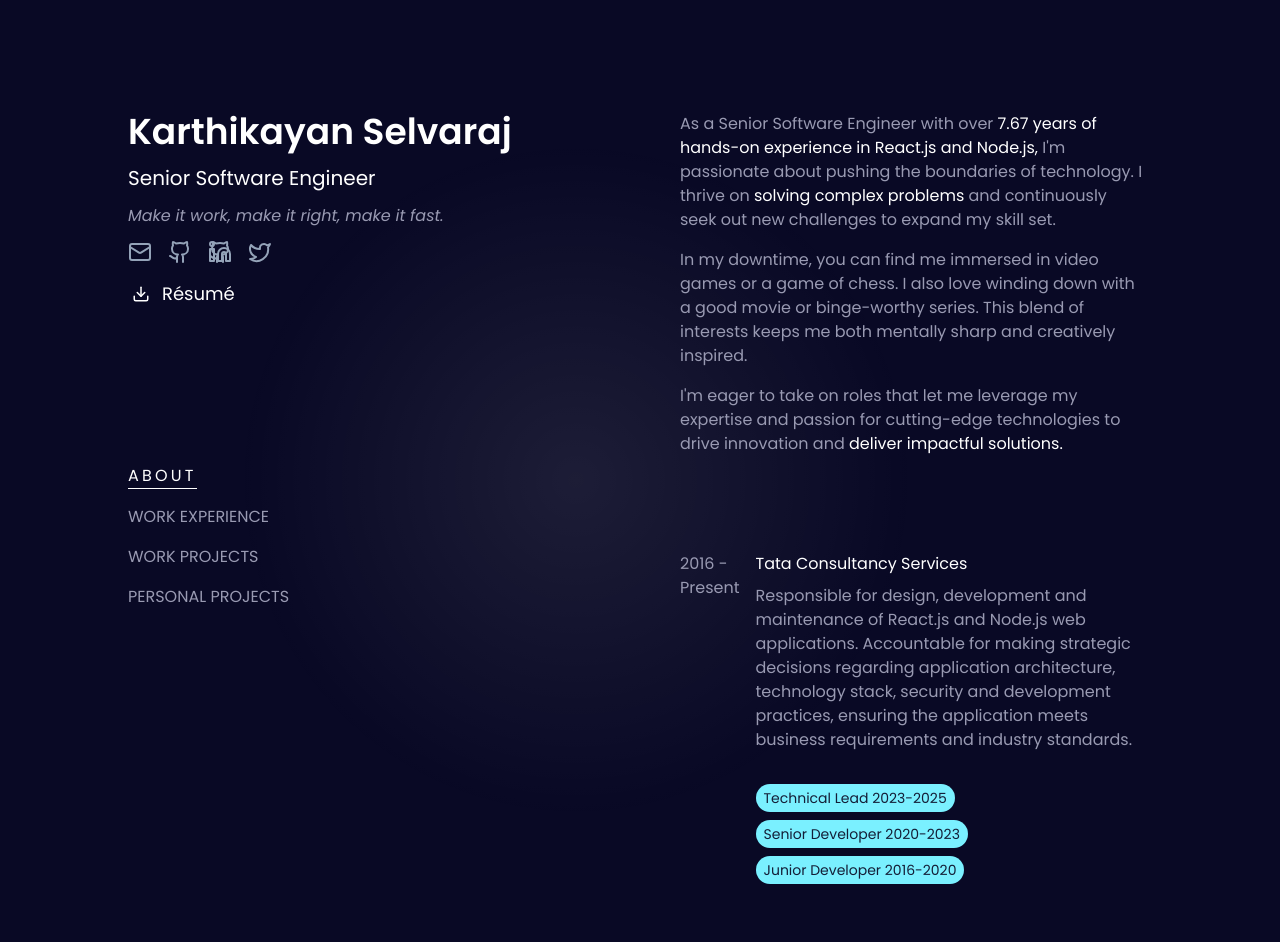
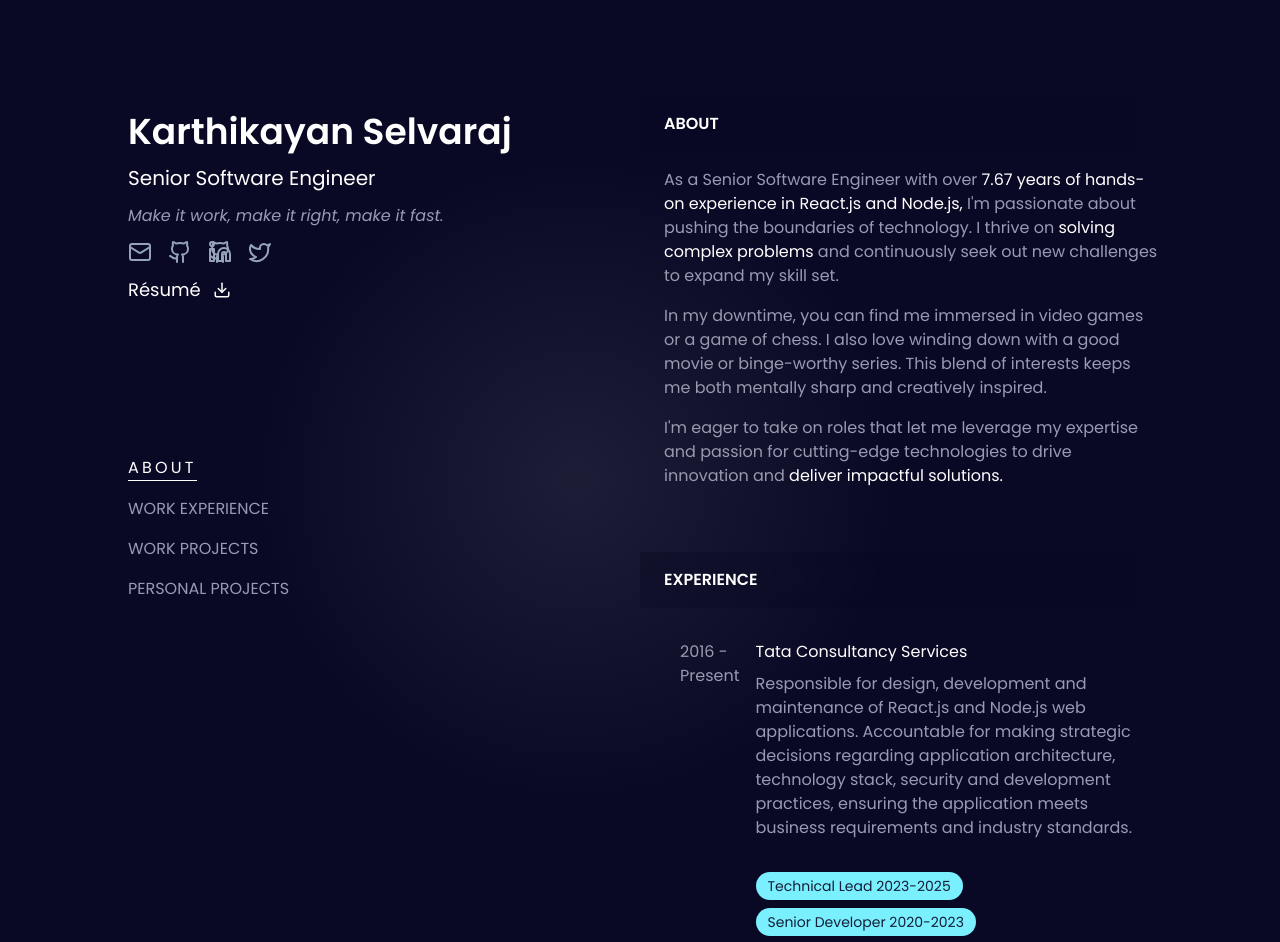
Before and after one commit to skarthikayan/karthikayan.in, a React (Vite) app: page / in a window 1280 px wide. Shown: the top 942 px of the page. Built offline with nearby package versions, Linux system fonts and the light colour scheme.

Commit message:
feat: updated resume fix: css padding for tags update: added section title for web view

```diff
--- a/src/components/About.jsx
+++ b/src/components/About.jsx
@@ -17,9 +17,9 @@ function About() {
       animate={{ y: 0, opacity: 1 }}
       transition={{ duration: 0.5 }}
       id="about"
-      className="flex items-start justify-start flex-col gap-4 mb-16 p-4"
+      className="lg:p-0 p-4 flex items-start justify-start flex-col gap-4 mb-16"
     >
-      <div className="lg:hidden w-[calc(100vw-1rem)] px-6 py-4 sticky top-0 backdrop-blur -ml-6">
+      <div className="lg:w-full w-[calc(100vw-1rem)] px-6 py-4 sticky top-0 backdrop-blur bg-primaryTransparent -ml-6">
         <h2 className="font-bold text-textTitle">ABOUT</h2>
       </div>
       <p className="text-left">
--- a/src/components/Experience.jsx
+++ b/src/components/Experience.jsx
@@ -21,7 +21,7 @@ function Experience() {
       id="experience"
       className="flex items-start justify-start flex-col gap-4 mb-16 p-4 lg:p-0"
     >
-      <div className="lg:hidden w-[calc(100vw-1rem)] px-6 py-4 sticky top-0 backdrop-blur -ml-6">
+      <div className="lg:w-full w-[calc(100vw-1rem)] px-6 py-4 sticky top-0 backdrop-blur bg-primaryTransparent  -ml-6">
         <h2 className="font-bold text-textTitle">EXPERIENCE</h2>
       </div>
       <div>
--- a/src/components/Header.jsx
+++ b/src/components/Header.jsx
@@ -117,18 +117,31 @@ function Header({ activeSection }) {
           </motion.a>
         ))}
       </div>
+      <div className="flex items-center mt-3">
         <motion.a
           initial={{ y: 30, opacity: 0 }}
           animate={{ y: 0, opacity: 1 }}
           transition={{ duration: 0.5, delay: 1.5 }}
-        className="p-1 mt-3 flex text-textTitle cursor-pointer text-lg items-center"
+          className="flex text-textTitle cursor-pointer text-lg items-center hover:underline"
+          target="_blank"
+          aria-label="View Resume"
+          href="/resume.pdf"
+        >
+          <span className="mr-3">Résumé</span>
+        </motion.a>
+        <motion.a
+          initial={{ y: 30, opacity: 0 }}
+          animate={{ y: 0, opacity: 1 }}
+          transition={{ duration: 0.5, delay: 1.5 }}
+          className="flex text-textTitle cursor-pointer text-lg items-center"
           download="karthikayan_selvaraj"
           target="_blank"
           aria-label="Download Resume"
           href="/resume.pdf"
         >
-        <DownlaodIcon /> <span className="ml-3">Résumé</span>
+          <DownlaodIcon />
         </motion.a>
+      </div>
       <nav className="hidden lg:flex flex-col justify-center items-start mt-6 gap-4 min-h-[50vh] ">
         {navItems.map((item) => (
           <a
--- a/src/components/PersonalProjects.jsx
+++ b/src/components/PersonalProjects.jsx
@@ -68,7 +68,7 @@ function PersonalProjects() {
       id="personal-projects"
       className=" flex items-start justify-start flex-col gap-4 p-4 lg:p-0  mb-4"
     >
-      <div className="lg:hidden w-[calc(100vw-1rem)] px-6 py-4 sticky top-0 backdrop-blur -ml-6">
+      <div className="lg:w-full w-[calc(100vw-1rem)] px-6 py-4 sticky top-0 backdrop-blur bg-primaryTransparent  -ml-6">
         <h2 className="font-bold text-textTitle">PERSONAL PROJECTS</h2>
       </div>
       <div>
--- a/src/components/Projects.jsx
+++ b/src/components/Projects.jsx
@@ -42,7 +42,7 @@ function Projects() {
       id="projects"
       className=" flex items-start justify-start flex-col gap-4 p-4 lg:p-0 mb-4"
     >
-      <div className="lg:hidden w-[calc(100vw-1rem)] px-6 py-4 sticky top-0 backdrop-blur -ml-6">
+      <div className="lg:w-full w-[calc(100vw-1rem)] px-6 py-4 sticky top-0 backdrop-blur bg-primaryTransparent -ml-6">
         <h2 className="font-bold text-textTitle">WORK PROJECTS</h2>
       </div>
       <div>
--- a/src/components/Tags.jsx
+++ b/src/components/Tags.jsx
@@ -4,7 +4,7 @@ function Skills({ list }) {
       {list.map((item) => (
         <span
           key={item}
-          className="px-2 py-1  rounded-3xl text-sm text-textTags bg-tags"
+          className="px-3 py-1  rounded-3xl text-sm text-textTags bg-tags"
         >
           {item}
         </span>
--- a/src/index.css
+++ b/src/index.css
@@ -32,6 +32,7 @@
     --color-text-primary: #999ab2;
     --color-text-title: #ffffff;
     --color-text-section-title: #93f2ff;
+    --color-primary-transparent: #09092558;
     scroll-behavior: smooth;
   }
 }
--- a/tailwind.config.js
+++ b/tailwind.config.js
@@ -10,6 +10,7 @@ export default {
         textPrimary: "var(--color-text-primary)",
         textTitle: "var(--color-text-title)",
         sectionTitle: "var(--color-text-section-title)",
+        primaryTransparent: "var(--color-primary-transparent)",
       },
     },
   },
```
Also changed, not shown: 1 other file (tests, documents, lock files or other folders). Lines whose indentation alone changed are shown as unchanged.
